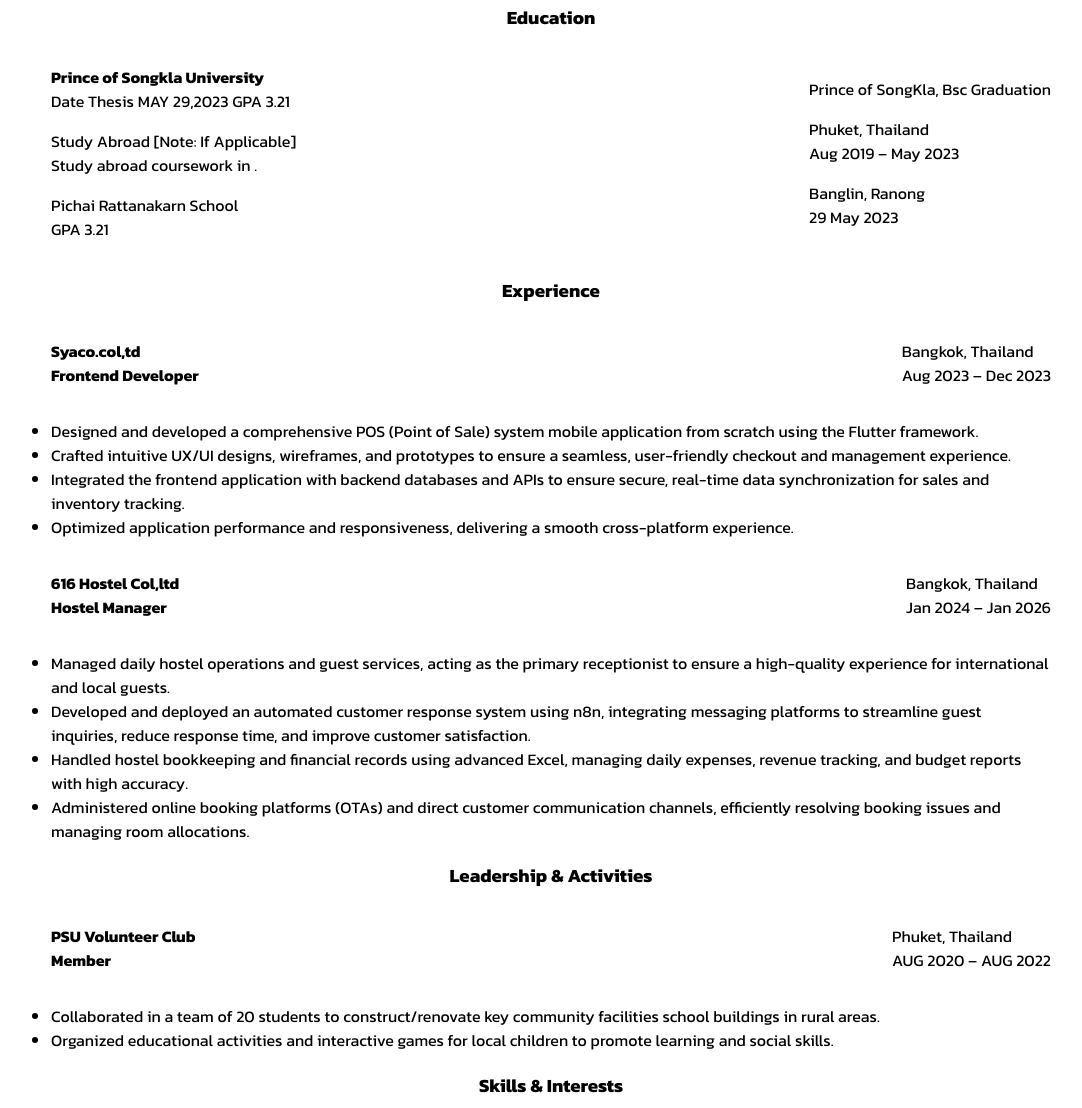
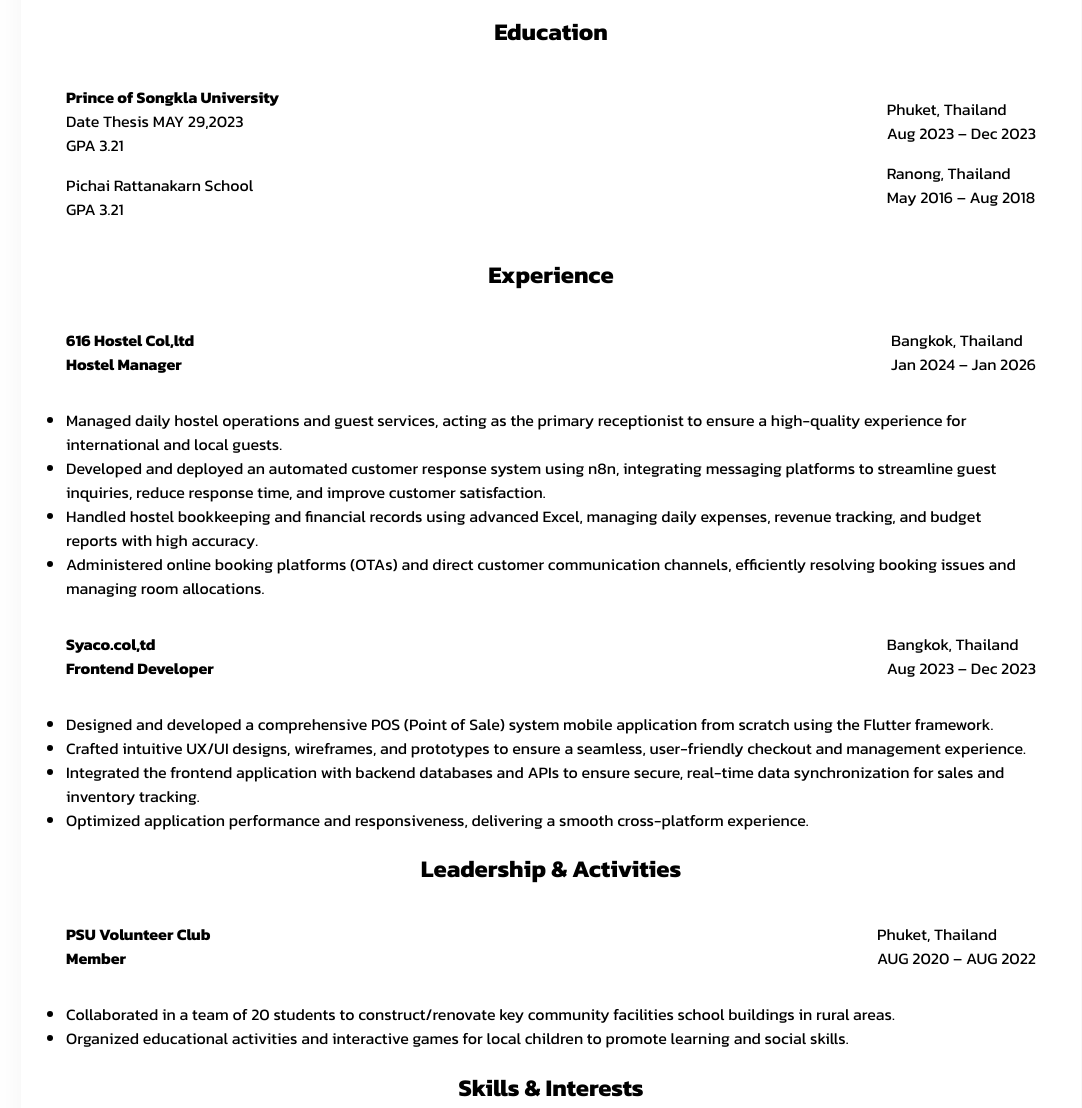
Before and after one commit to drimmonline/JSD-13-week-03-ecommerce, a plain HTML site: page html/cv.html in a window 1280 px wide. Shown: the part 245-1353 px from the top of the page, without its empty margins (89-1171 px from the left). Drawn offline with Linux system fonts and the light colour scheme.

Commit message:
update layout

```diff
--- a/html/cv.html
+++ b/html/cv.html
@@ -23,6 +23,7 @@
   </ul>
   <body>
     <div class="container-cv">
+      <div class="adjust-container-cv">
         <h1 style="text-align: center">Puttipong Ranthakit</h1>
         <hr />
         <p style="text-align: center">
@@ -30,62 +31,25 @@
           puttipong.runtakit@gmail.com • 0641719585
         </p>
 
-      <h3 style="text-align: center">Education</h3>
+        <h2 style="text-align: center">Education</h2>
         <div class="education-container">
           <div>
             <p>
-            <b>Prince of Songkla University</b> <br />Date Thesis MAY 29,2023
-            GPA 3.21
+              <b>Prince of Songkla University</b><br />Date Thesis MAY 29,2023
+              <br />GPA 3.21
             </p>
-          <p>
-            Study Abroad [Note: If Applicable]<br />
-            Study abroad coursework in .
-          </p>
+
             <p>
               Pichai Rattanakarn School<br />
               GPA 3.21
             </p>
           </div>
           <div>
-          <p>Prince of SongKla, Bsc Graduation</p>
-          <p>Phuket, Thailand <br />Aug 2019 – May 2023</p>
-          <p>
-            Banglin, Ranong<br />
-            29 May 2023
-          </p>
+            <p>Phuket, Thailand<br />Aug 2023 – Dec 2023</p>
+            <p>Ranong, Thailand<br />May 2016 – Aug 2018</p>
           </div>
         </div>
-      <h3 style="text-align: center">Experience</h3>
-      <div class="education-container">
-        <p>
-          <b
-            >Syaco.col,td<br />
-            Frontend Developer
-          </b>
-        </p>
-        <p>Bangkok, Thailand <br />Aug 2023 – Dec 2023</p>
-      </div>
-
-      <ul>
-        <li>
-          Designed and developed a comprehensive POS (Point of Sale) system
-          mobile application from scratch using the Flutter framework.
-        </li>
-        <li>
-          Crafted intuitive UX/UI designs, wireframes, and prototypes to ensure
-          a seamless, user-friendly checkout and management experience.
-        </li>
-        <li>
-          Integrated the frontend application with backend databases and APIs to
-          ensure secure, real-time data synchronization for sales and inventory
-          tracking.
-        </li>
-        <li>
-          Optimized application performance and responsiveness, delivering a
-          smooth cross-platform experience.
-        </li>
-      </ul>
-
+        <h2 style="text-align: center">Experience</h2>
         <div class="education-container">
           <p>
             <b
@@ -107,9 +71,9 @@
             reduce response time, and improve customer satisfaction.
           </li>
           <li>
-          Handled hostel bookkeeping and financial records using advanced Excel,
-          managing daily expenses, revenue tracking, and budget reports with
-          high accuracy.
+            Handled hostel bookkeeping and financial records using advanced
+            Excel, managing daily expenses, revenue tracking, and budget reports
+            with high accuracy.
           </li>
           <li>
             Administered online booking platforms (OTAs) and direct customer
@@ -117,7 +81,37 @@
             managing room allocations.
           </li>
         </ul>
-      <h3 style="text-align: center">Leadership & Activities</h3>
+        <div class="education-container">
+          <p>
+            <b
+              >Syaco.col,td<br />
+              Frontend Developer
+            </b>
+          </p>
+          <p>Bangkok, Thailand <br />Aug 2023 – Dec 2023</p>
+        </div>
+
+        <ul>
+          <li>
+            Designed and developed a comprehensive POS (Point of Sale) system
+            mobile application from scratch using the Flutter framework.
+          </li>
+          <li>
+            Crafted intuitive UX/UI designs, wireframes, and prototypes to
+            ensure a seamless, user-friendly checkout and management experience.
+          </li>
+          <li>
+            Integrated the frontend application with backend databases and APIs
+            to ensure secure, real-time data synchronization for sales and
+            inventory tracking.
+          </li>
+          <li>
+            Optimized application performance and responsiveness, delivering a
+            smooth cross-platform experience.
+          </li>
+        </ul>
+
+        <h2 style="text-align: center">Leadership & Activities</h2>
         <div class="education-container">
           <p>
             <b>PSU Volunteer Club<br />Member</b>
@@ -134,7 +128,7 @@
             children to promote learning and social skills.
           </li>
         </ul>
-      <h3 style="text-align: center">Skills & Interests</h3>
+        <h2 style="text-align: center">Skills & Interests</h2>
         <ul>
           <li><b>Languages:</b> HTML, CSS, JS, Python,</li>
           <li><b>Tools & Platforms:</b>Git, Node.js, SQL</li>
@@ -144,5 +138,6 @@
           <li><b>Interests:</b>AI, vidb coding, Branding and Selling skill</li>
         </ul>
       </div>
+    </div>
   </body>
 </html>
--- a/html/style.css
+++ b/html/style.css
@@ -203,15 +203,19 @@ input[type="checkbox"] {
 }
 
 .container-cv {
-  padding: 20px;
-  background-color: rgba(255, 255, 255, 0.8);
-  margin-right: 60px;
   max-width: 1100px;
   margin: 0 auto;
   gap: 50px;
   max-width: 1000px;
   justify-content: center;
   align-items: center;
+  background: rgba(255, 255, 255, 0.8);
+  border-radius: 16px;
+  box-shadow: 0 10px 30px rgba(0, 0, 0, 0.05);
+  padding: 30px;
+}
+.adjust-container-cv {
+  margin: 15px;
 }
 .education-container {
   display: flex;
```
Lines whose indentation alone changed are shown as unchanged.
